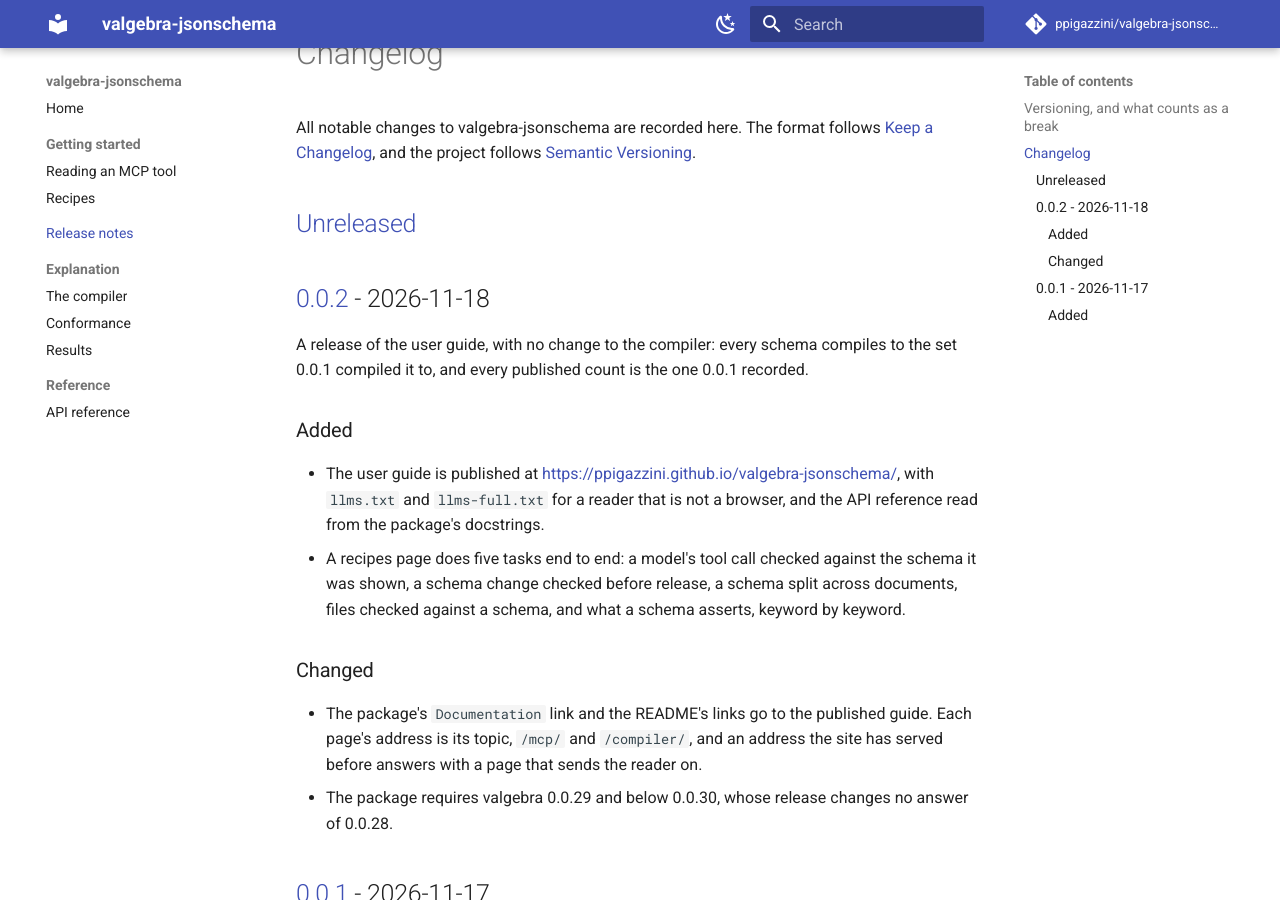
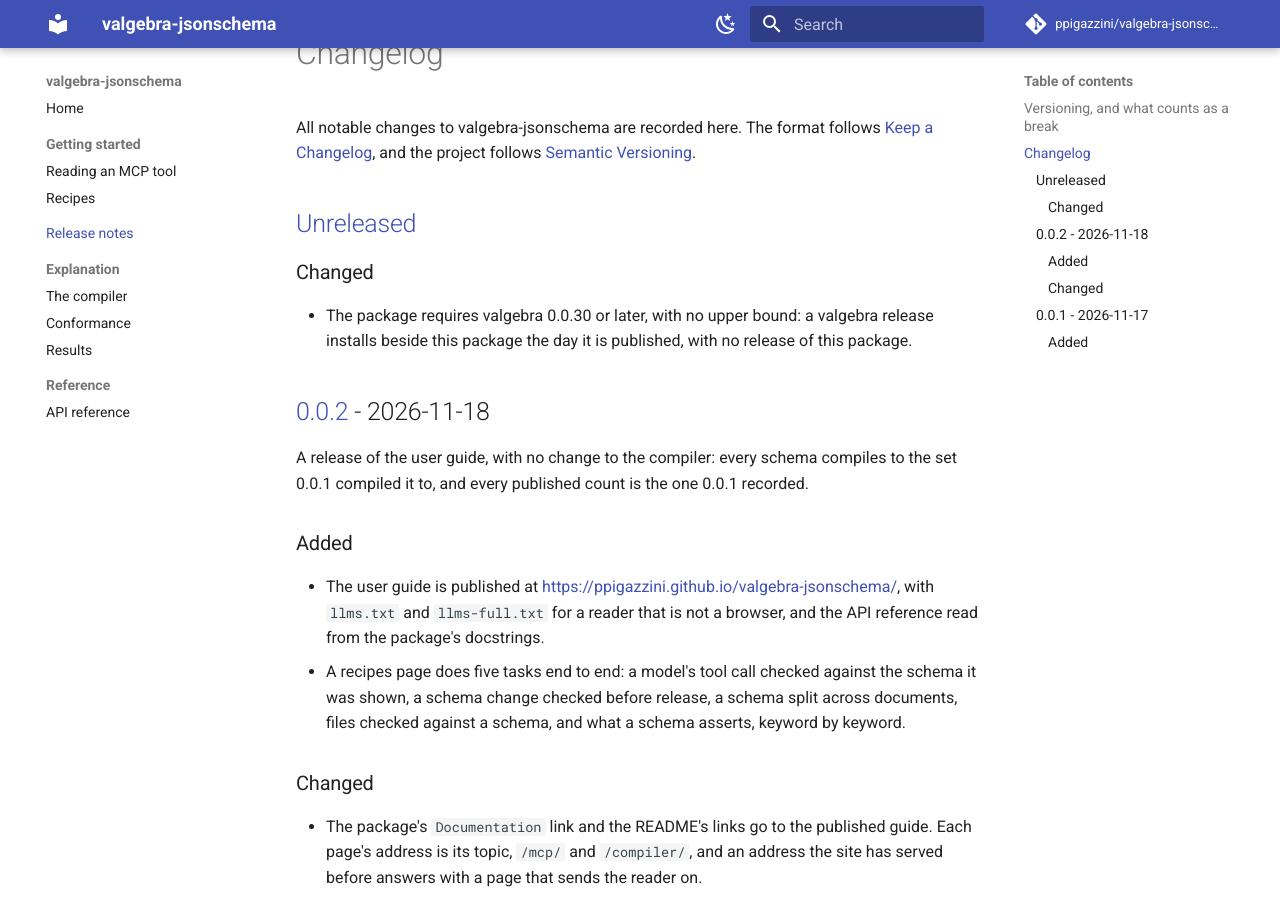
Before and after one commit to ppigazzini/valgebra-jsonschema, an MkDocs documentation site: the page built from docs/changelog.md, in a window 1280 px wide and 900 px high, scrolled down 300 px. Built offline with MkDocs 1.6.1 and Material for MkDocs 9.7.7, drawn with Linux system fonts in a browser that asks for light colours; comment, search, counter and statistics services are not loaded.

Commit message:
build: valgebra is required from 0.0.30, with no ceiling
pyproject.toml names valgebra's floor and no ceiling. A ceiling cannot be lifted from a
published version, so a capped release would owe a release of this package to every
valgebra release, and no resolver would install the two together before it. The floor is
0.0.30, on which the suite passes and the eight studies read with no difference. The
Upstream workflow's comment and step 1 of docs/dev/releasing.md read the floor alone,
and the step links valgebra-planning's release order.

```diff
--- a/CHANGELOG.md
+++ b/CHANGELOG.md
@@ -5,6 +5,11 @@ All notable changes to valgebra-jsonschema are recorded here. The format follows
 [Semantic Versioning](https://semver.org/spec/v2.0.0.html).
 
 ## [Unreleased]
+
+### Changed
+
+- The package requires valgebra 0.0.30 or later, with no upper bound: a valgebra release
+  installs beside this package the day it is published, with no release of this package.
 
 ## [0.0.2] - 2026-11-18
 
```
Also changed, not shown: docs/dev/releasing.md (+5 -3 lines), pyproject.toml (+4 -3 lines), 2 other files.
